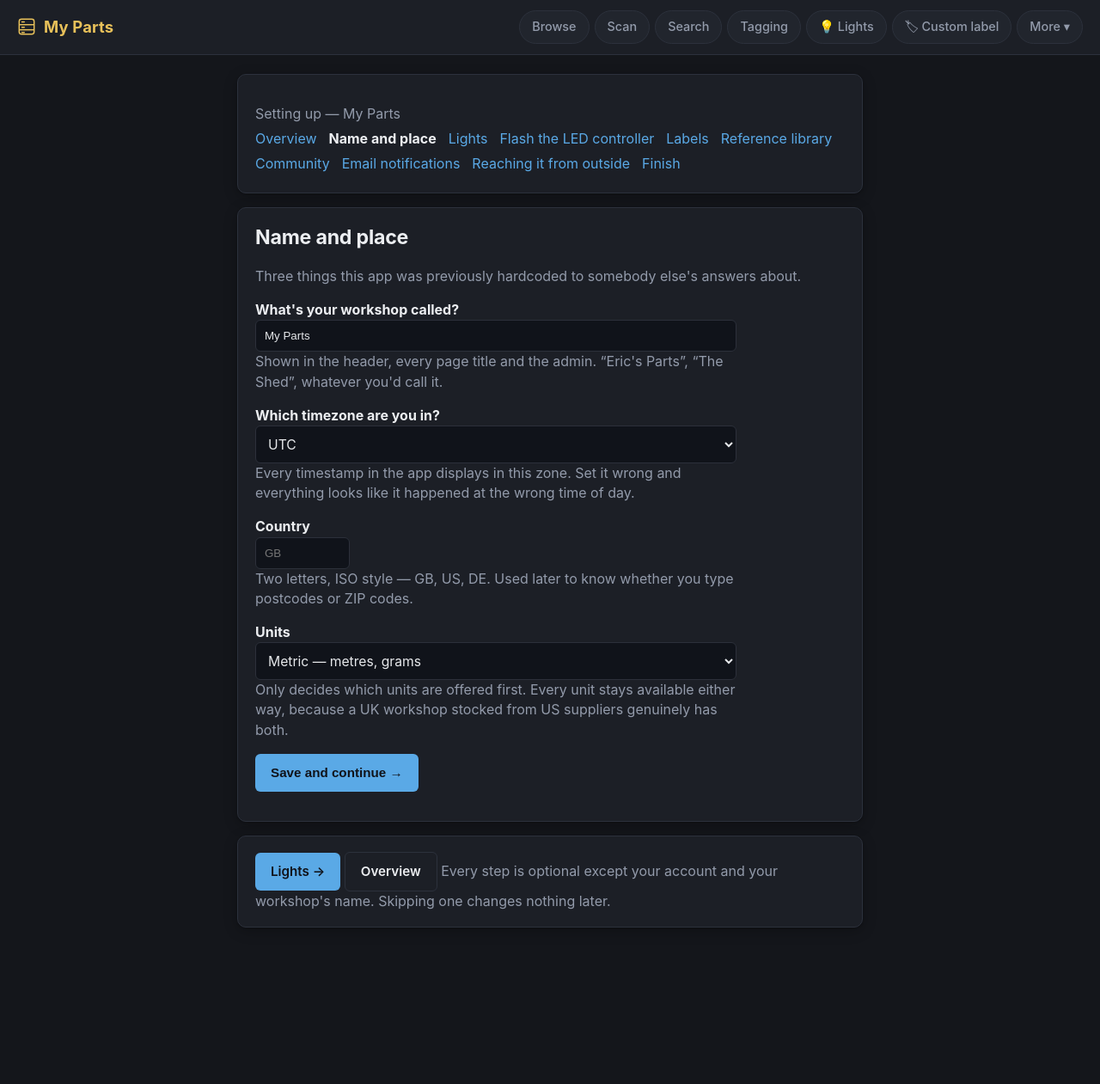
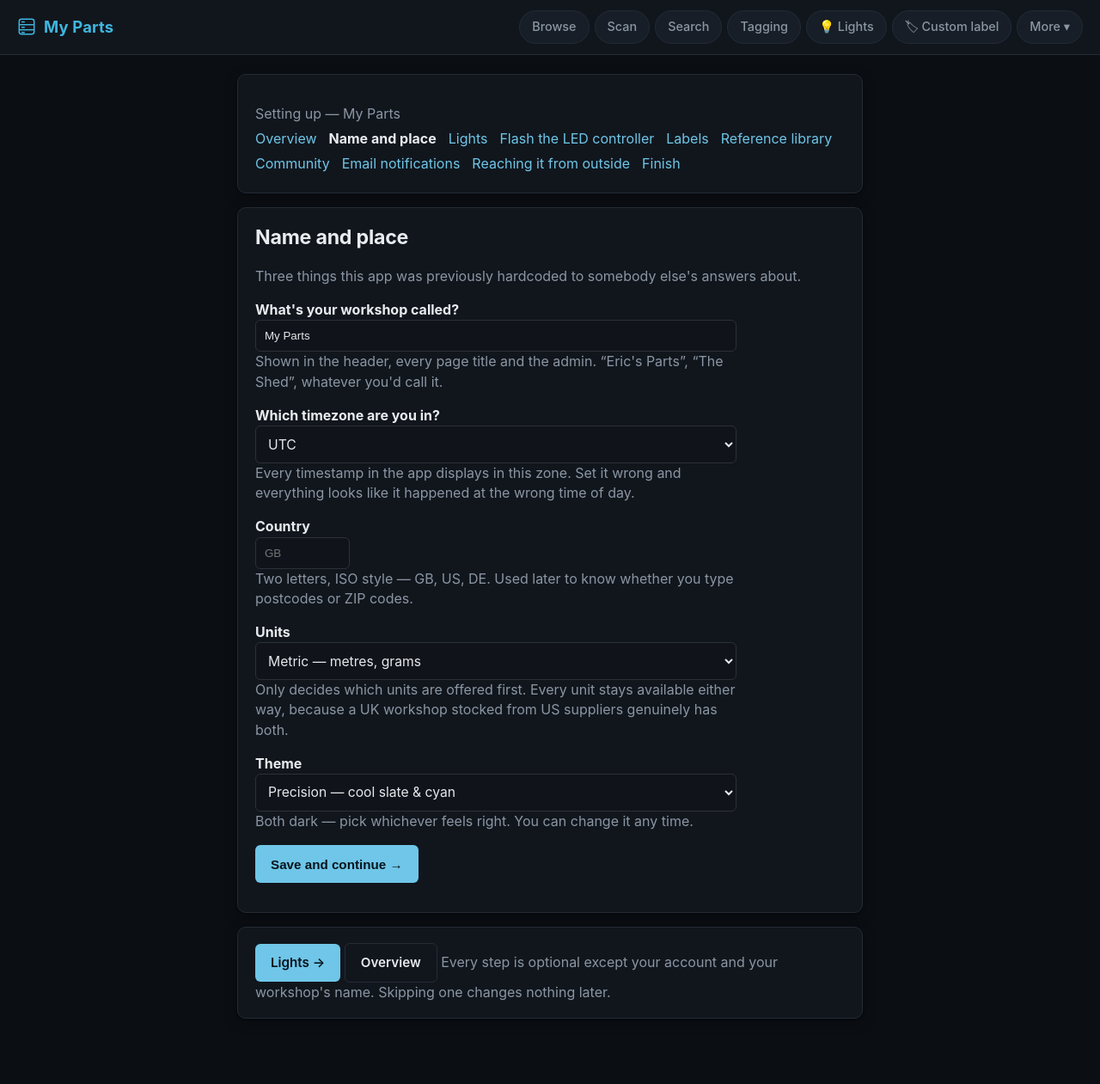
Before and after one commit to sethmills/sethsparts, a Django app: page /setup/site/ in a window 1280 px wide. Shown: the whole page at 86% size. Before the commit the page ends 1079 px from the top, so only its background shows below. Run offline with Django 5.2, Linux system fonts and the light colour scheme; the visitor is signed in with stand-in values (Sample User, id 1); data comes from the database, SQL or seed files in the repository; data that the repository does not hold is empty.

Commit message:
Add a precision/warm theme system, switchable in Settings

```diff
--- a/inventory/context_processors.py
+++ b/inventory/context_processors.py
@@ -28,6 +28,7 @@ def site_context(request):
         "site_country": country(),
         "unit_system": unit_system(),
         "setup_complete": bool(obj and obj.setup_completed_at),
+        "theme": obj.theme if obj and obj.theme else "precision",
         "unread_messages": unread,
         "email_configured": bool(obj and obj.email_enabled and obj.smtp_host and obj.smtp_user and obj.smtp_password),
         # "Configured", not "reachable" — the URL may be set while the Pi is off, and
--- a/inventory/models.py
+++ b/inventory/models.py
@@ -980,6 +980,12 @@ class SiteSettings(models.Model):
         default="metric",
         help_text="Which units are offered first. Every unit stays selectable either way.",
     )
+    theme = models.CharField(
+        max_length=10,
+        choices=[("precision", "Precision — cool slate and cyan"), ("warm", "Warm — charcoal and amber")],
+        default="precision",
+        help_text="The app's look. Both dark; pick whichever suits the workshop.",
+    )
     # Hardware addresses, which is what lets the setup wizard configure them at all —
     # before this they existed only as environment variables, so a browser-based setup
     # could not have set them. Plain CharField rather than URLField on purpose: people
--- a/inventory/static/inventory/style.css
+++ b/inventory/static/inventory/style.css
@@ -1,20 +1,38 @@
+/* Two themes, both dark. `:root` is the default ("precision"); `data-theme="warm"`
+   overrides the palette. Both share structure (radius, shadow, tap-min), so a theme
+   changes colour and temperature, never layout. */
 :root {
-  --bg: #14161b;
-  --panel: #1c1f26;
-  --panel-raised: #21252d;
-  --border: #2c313c;
-  --text: #eceef1;
-  --muted: #939bab;
-  --accent: #e8c15a;
-  --accent-ink: #211a06;
-  --accent2: #5aa9e6;
-  --danger: #e35d5d;
-  --ok: #6fbf73;
+  --bg: #0b0e13;
+  --panel: #11161d;
+  --panel-raised: #171e27;
+  --border: #232b36;
+  --text: #e8ecef;
+  --muted: #8b96a3;
+  --accent: #3fb6e0;
+  --accent-ink: #07141c;
+  --accent2: #6fc6e8;
+  --danger: #e05a5a;
+  --ok: #3ecf8e;
+  --field-bg: #0e131a;
   --radius: 10px;
   --radius-sm: 6px;
-  --shadow: 0 1px 2px rgba(0, 0, 0, 0.2), 0 4px 16px rgba(0, 0, 0, 0.24);
-  --field-bg: #10131a;
+  --shadow: 0 1px 2px rgba(0, 0, 0, 0.25), 0 4px 16px rgba(0, 0, 0, 0.3);
   --tap-min: 44px;
+}
+
+[data-theme="warm"] {
+  --bg: #12100c;
+  --panel: #1a1610;
+  --panel-raised: #221c13;
+  --border: #2e2720;
+  --text: #ede6da;
+  --muted: #a89a84;
+  --accent: #e0a33d;
+  --accent-ink: #241a06;
+  --accent2: #d9b87c;
+  --danger: #d96a5a;
+  --ok: #7fce7a;
+  --field-bg: #16120c;
 }
 
 * { box-sizing: border-box; }
@@ -147,7 +165,7 @@ th { color: var(--muted); font-weight: 600; font-size: 0.78rem; text-transform:
   justify-content: center;
   gap: 6px;
   background: var(--accent2);
-  color: #10131a;
+  color: var(--accent-ink);
   border: none;
   border-radius: var(--radius-sm);
   padding: 11px 18px;
--- a/inventory/templates/inventory/base.html
+++ b/inventory/templates/inventory/base.html
@@ -1,5 +1,5 @@
 {% load static %}<!DOCTYPE html>
-<html lang="en">
+<html lang="en" data-theme="{{ theme }}">
 <head>
   <meta charset="utf-8">
   <meta name="viewport" content="width=device-width, initial-scale=1">
--- a/inventory/templates/inventory/setup/site.html
+++ b/inventory/templates/inventory/setup/site.html
@@ -40,6 +40,15 @@
       <br><span class="muted">Only decides which units are offered first. Every unit stays available either way, because a UK workshop stocked from US suppliers genuinely has both.</span>
     </p>
 
+    <p>
+      <label for="theme"><strong>Theme</strong></label><br>
+      <select id="theme" name="theme" style="background:#10131a;color:#e6e8eb;border:1px solid #2c303a;padding:10px;border-radius:6px;width:100%;">
+        <option value="precision" {% if site.theme == 'precision' %}selected{% endif %}>Precision — cool slate &amp; cyan</option>
+        <option value="warm" {% if site.theme == 'warm' %}selected{% endif %}>Warm — charcoal &amp; amber</option>
+      </select>
+      <br><span class="muted">Both dark — pick whichever feels right. You can change it any time.</span>
+    </p>
+
     <p><button class="btn" type="submit">Save and continue →</button></p>
   </form>
 </div>
--- a/inventory/views/setup.py
+++ b/inventory/views/setup.py
@@ -155,6 +155,7 @@ def setup_site(request):
         zone = (request.POST.get("timezone") or "").strip()
         country = (request.POST.get("country") or "").strip().upper()[:2]
         unit_system = request.POST.get("unit_system") or "metric"
+        theme = request.POST.get("theme") or "precision"
 
         if not name:
             messages.error(request, "Give your workshop a name — it goes in the header of every page.")
@@ -165,6 +166,7 @@ def setup_site(request):
             site.timezone = zone
             site.country = country
             site.unit_system = unit_system if unit_system in ("metric", "imperial") else "metric"
+            site.theme = theme if theme in ("precision", "warm") else "precision"
             site.save()
             messages.success(request, "Saved.")
             return redirect(wizard.next_step_after(wizard.SITE.key).url_name)
```
Also changed, not shown: inventory/tests/test_notifications.py (+18 -0 lines), inventory/migrations/0028_sitesettings_theme.py (added).
